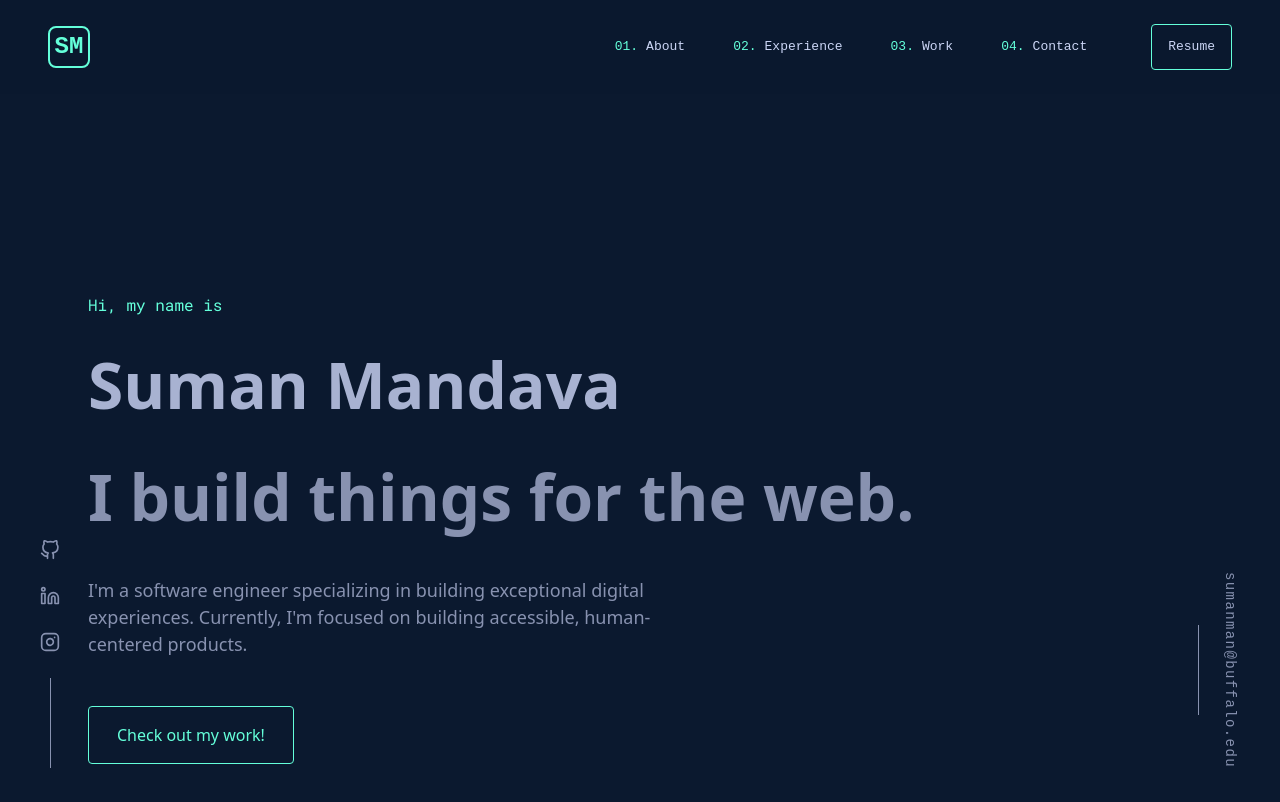
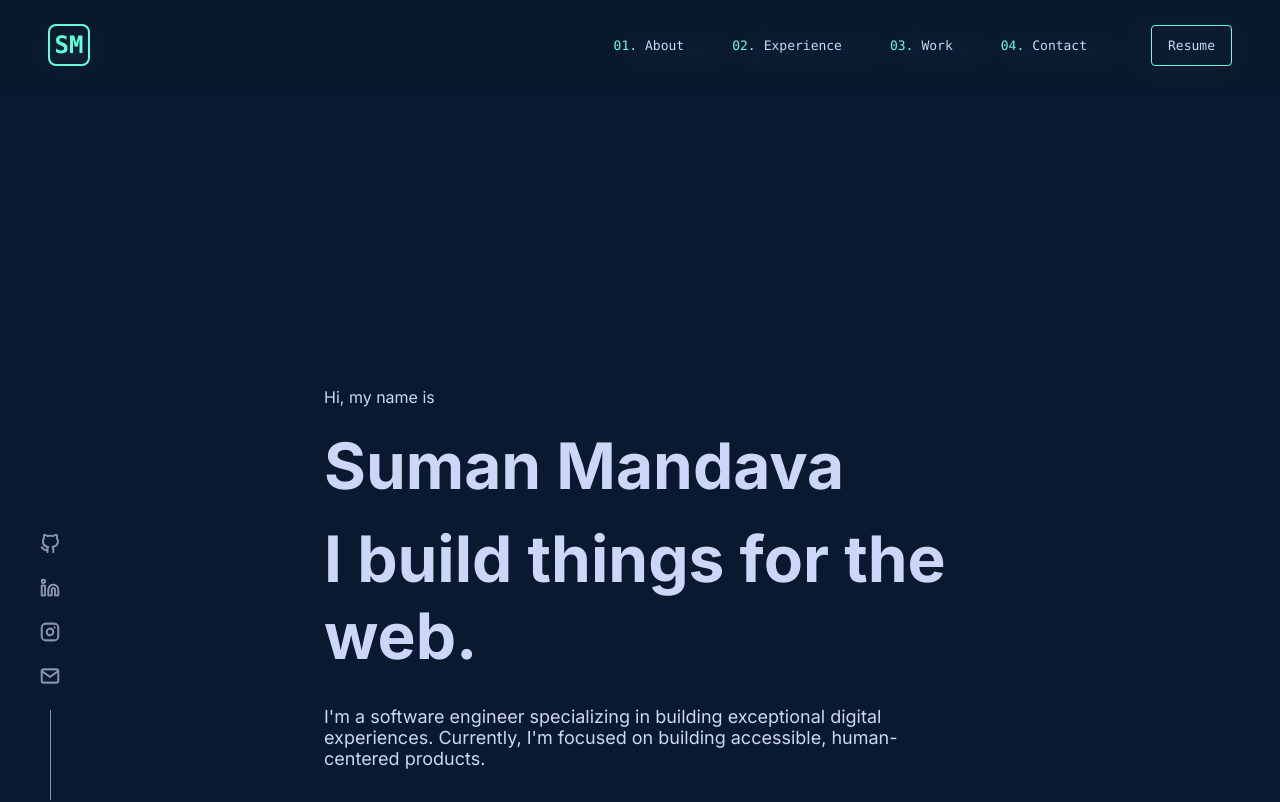
Before and after one commit to Vishnupriya-1008/Portfolio-, a Next.js app: page / in a window 1280 px wide. Shown: the top 802 px of the page. Built offline with nearby package versions, Linux system fonts and the light colour scheme.

Commit message:
feat: add navbar and social links, update styling and layout

```diff
--- a/src/app/globals.css
+++ b/src/app/globals.css
@@ -1,12 +1,10 @@
 :root {
-  --mint: #64ffda;
-  --navy: #0b192f;
-  --navy-light: #112240;
-  --slate: #8892b0;
-  --slate-light: #a8b2d1;
-  --slate-lightest: #ccd6f6;
-  --font-mono: 'SF Mono', 'Fira Code', 'Fira Mono', monospace;
-  --font-sans: 'Inter', sans-serif;
+  --background: #0a192f;
+  --text-primary: #ccd6f6;
+  --text-secondary: #8892b0;
+  --accent: #64ffda;
+  --accent-10: rgba(100, 255, 218, 0.1);
+  --font-mono: ui-monospace, SFMono-Regular, Menlo, Monaco, Consolas, "Liberation Mono", "Courier New", monospace;
 }
 
 * {
@@ -20,11 +18,9 @@ html {
 }
 
 body {
-  background-color: var(--navy);
-  color: var(--slate);
-  font-family: system-ui, -apple-system, BlinkMacSystemFont, 'Segoe UI', Roboto,
-    Oxygen, Ubuntu, Cantarell, 'Open Sans', 'Helvetica Neue', sans-serif;
-  line-height: 1.5;
+  background: var(--background);
+  color: var(--text-primary);
+  font-family: system-ui, -apple-system, BlinkMacSystemFont, 'Segoe UI', Roboto, Oxygen, Ubuntu, Cantarell, 'Open Sans', 'Helvetica Neue', sans-serif;
 }
 
 a {
@@ -32,60 +28,47 @@ a {
   text-decoration: none;
 }
 
-button {
-  background: none;
-  border: none;
-  padding: 0;
-  cursor: pointer;
-  font: inherit;
-  color: inherit;
+main {
+  max-width: 1600px;
+  width: 100%;
+  min-height: 100vh;
+  margin: 0 auto;
+  padding: 0 150px;
 }
 
-ul {
-  list-style: none;
-}
-
-::-webkit-scrollbar {
-  width: 8px;
-}
-
-::-webkit-scrollbar-track {
-  background: var(--navy);
-}
-
-::-webkit-scrollbar-thumb {
-  background: var(--mint);
-  border-radius: 4px;
-}
-
-::-webkit-scrollbar-thumb:hover {
-  opacity: 0.8;
+section {
+  margin: 100px auto;
+  max-width: 1000px;
 }
 
 .section-heading {
-  font-size: 2rem;
-  font-weight: bold;
-  color: var(--slate-light);
-  margin-bottom: 2rem;
   display: flex;
   align-items: center;
-  gap: 1rem;
+  position: relative;
+  margin: 10px 0 40px;
+  width: 100%;
+  font-size: clamp(26px, 5vw, 32px);
+  white-space: nowrap;
 }
 
-.section-heading::after {
-  content: "";
-  flex: 1;
-  height: 1px;
-  background-color: var(--slate-light);
-  opacity: 0.2;
-}
-
-section {
-  padding: 100px 0;
+@media (max-width: 1080px) {
+  main {
+    padding: 0 100px;
+  }
 }
 
 @media (max-width: 768px) {
+  main {
+    padding: 0 50px;
+  }
+
   section {
-    padding: 80px 0;
+    margin: 80px auto;
   }
 }
+
+@media (max-width: 480px) {
+  main {
+    padding: 0 25px;
+  }
+}
--- a/src/app/layout.tsx
+++ b/src/app/layout.tsx
@@ -1,13 +1,14 @@
 import './globals.css'
 import type { Metadata } from 'next'
-import { Inter, Roboto_Mono } from 'next/font/google'
+import { Inter } from 'next/font/google'
+import Navbar from '../components/Navbar'
+import SocialLinks from '../components/SocialLinks'
 
-const inter = Inter({ subsets: ['latin'], variable: '--font-inter' })
-const robotoMono = Roboto_Mono({ subsets: ['latin'], variable: '--font-roboto-mono' })
+const inter = Inter({ subsets: ['latin'] })
 
 export const metadata: Metadata = {
-  title: 'Your Name - Portfolio',
-  description: 'Software Engineer & Web Developer',
+  title: 'Suman Mandava | Portfolio',
+  description: 'Software Engineer specializing in building exceptional digital experiences',
 }
 
 export default function RootLayout({
@@ -16,9 +17,13 @@ export default function RootLayout({
   children: React.ReactNode
 }) {
   return (
-    <html lang="en" className={`${inter.variable} ${robotoMono.variable}`}>
-      <body className="bg-navy text-slate antialiased">
-        {children}
+    <html lang="en">
+      <body className={inter.className}>
+        <Navbar />
+        <SocialLinks />
+        <main>
+          {children}
+        </main>
       </body>
     </html>
   )
--- /dev/null
+++ b/src/components/Navbar.module.css
@@ -0,0 +1,82 @@
+.header {
+  position: fixed;
+  top: 0;
+  width: 100%;
+  height: 100px;
+  backdrop-filter: blur(10px);
+  z-index: 11;
+}
+
+.nav {
+  display: flex;
+  justify-content: space-between;
+  align-items: center;
+  max-width: 1600px;
+  margin: 0 auto;
+  padding: 0 50px;
+  height: 100%;
+}
+
+.logo {
+  font-size: 1.5rem;
+  font-weight: bold;
+}
+
+.logo a {
+  color: var(--accent);
+  text-decoration: none;
+}
+
+.links {
+  display: flex;
+  align-items: center;
+  gap: 2rem;
+}
+
+.links ol {
+  display: flex;
+  gap: 2rem;
+  list-style: none;
+  margin: 0;
+  padding: 0;
+}
+
+.links a {
+  color: var(--text-secondary);
+  text-decoration: none;
+  transition: color 0.2s ease-in-out;
+}
+
+.links a:hover {
+  color: var(--accent);
+}
+
+.number {
+  color: var(--accent);
+  margin-right: 0.5rem;
+  font-family: var(--font-mono);
+}
+
+.resumeButton {
+  padding: 0.75rem 1rem;
+  border: 1px solid var(--accent);
+  border-radius: 4px;
+  font-size: 0.875rem;
+  line-height: 1;
+  text-decoration: none;
+  transition: all 0.2s ease-in-out;
+}
+
+.resumeButton:hover {
+  background-color: var(--accent-10);
+}
+
+@media (max-width: 768px) {
+  .nav {
+    padding: 0 25px;
+  }
+
+  .links ol {
+    display: none;
+  }
+}
--- /dev/null
+++ b/src/components/Navbar.tsx
@@ -0,0 +1,46 @@
+'use client'
+
+import Link from 'next/link'
+import styles from './Navbar.module.css'
+
+const Navbar = () => {
+  const navItems = [
+    { name: 'About', href: '#about' },
+    { name: 'Experience', href: '#experience' },
+    { name: 'Work', href: '#work' },
+    { name: 'Contact', href: '#contact' }
+  ]
+
+  return (
+    <header className={styles.header}>
+      <nav className={styles.nav}>
+        <div className={styles.logo}>
+          <Link href="/">SM</Link>
+        </div>
+
+        <div className={styles.links}>
+          <ol>
+            {navItems.map((item, i) => (
+              <li key={item.name}>
+                <Link href={item.href}>
+                  <span className={styles.number}>0{i + 1}.</span>
+                  {item.name}
+                </Link>
+              </li>
+            ))}
+          </ol>
+          <a
+            className={styles.resumeButton}
+            href="/resume.pdf"
+            target="_blank"
+            rel="noopener noreferrer"
+          >
+            Resume
+          </a>
+        </div>
+      </nav>
+    </header>
+  )
+}
+
+export default Navbar
--- a/src/components/SocialLinks.module.css
+++ b/src/components/SocialLinks.module.css
@@ -1,31 +1,36 @@
-.container {
+.socialLinks {
   position: fixed;
   bottom: 0;
   left: 40px;
+  z-index: 10;
+}
+
+.list {
   display: flex;
   flex-direction: column;
-  gap: 1.25rem;
   align-items: center;
-  padding-bottom: 2rem;
+  gap: 20px;
+  margin: 0;
+  padding: 0;
+  list-style: none;
 }
 
-.container::after {
-  content: '';
-  display: block;
+.list li a {
+  color: var(--text-secondary);
+  transition: all 0.2s ease-in-out;
+}
+
+.list li a:hover {
+  color: var(--accent);
+  transform: translateY(-3px);
+}
+
+.line {
   width: 1px;
   height: 90px;
   margin: 0 auto;
-  background-color: var(--slate);
-}
-
-.link {
-  color: var(--slate);
-  transition: all 0.2s;
-}
-
-.link:hover {
-  color: var(--mint);
-  transform: translateY(-3px);
+  background-color: var(--text-secondary);
+  margin-top: 20px;
 }
 
 .email {
@@ -63,7 +68,7 @@
 }
 
 @media (max-width: 1080px) {
-  .container {
+  .socialLinks {
     left: 20px;
   }
 
@@ -73,6 +78,10 @@
 }
 
 @media (max-width: 768px) {
+  .socialLinks {
+    display: none;
+  }
+
   .container,
   .email {
     display: none;
--- a/src/components/SocialLinks.tsx
+++ b/src/components/SocialLinks.tsx
@@ -1,60 +1,50 @@
 'use client'
 
-import { motion } from 'framer-motion'
-import { FiGithub, FiLinkedin, FiInstagram } from 'react-icons/fi'
+import { FiGithub, FiLinkedin, FiInstagram, FiMail } from 'react-icons/fi'
 import styles from './SocialLinks.module.css'
 
 const SocialLinks = () => {
-  const links = [
-    { icon: FiGithub, href: 'https://github.com/lakki12233' },
-    { icon: FiLinkedin, href: 'https://www.linkedin.com/in/sumanmandava/' },
-    { icon: FiInstagram, href: 'https://www.instagram.com/suman._.03/' }
+  const socialLinks = [
+    {
+      name: 'GitHub',
+      url: 'https://github.com/lakki12233',
+      icon: <FiGithub size={20} />
+    },
+    {
+      name: 'LinkedIn',
+      url: 'https://linkedin.com/in/sumanmandava',
+      icon: <FiLinkedin size={20} />
+    },
+    {
+      name: 'Instagram',
+      url: 'https://instagram.com/suman._.03',
+      icon: <FiInstagram size={20} />
+    },
+    {
+      name: 'Email',
+      url: 'mailto:sumanman@buffalo.edu',
+      icon: <FiMail size={20} />
+    }
   ]
 
   return (
-    <>
-      <motion.div
-        className={styles.container}
-        initial={{ opacity: 0 }}
-        animate={{ opacity: 1 }}
-        transition={{ duration: 0.5, delay: 1 }}
-      >
-        {links.map((link, i) => {
-          const Icon = link.icon
-          return (
-            <motion.a
-              key={link.href}
-              href={link.href}
+    <div className={styles.socialLinks}>
+      <ul className={styles.list}>
+        {socialLinks.map((link) => (
+          <li key={link.name}>
+            <a
+              href={link.url}
               target="_blank"
               rel="noopener noreferrer"
-              className={styles.link}
-              initial={{ y: 20, opacity: 0 }}
-              animate={{ y: 0, opacity: 1 }}
-              transition={{ duration: 0.5, delay: i * 0.1 + 1 }}
+              aria-label={link.name}
             >
-              <Icon size={20} />
-            </motion.a>
-          )
-        })}
-      </motion.div>
-
-      <motion.div
-        className={styles.email}
-        initial={{ opacity: 0 }}
-        animate={{ opacity: 1 }}
-        transition={{ duration: 0.5, delay: 1 }}
-      >
-        <motion.a
-          href="mailto:sumanman@buffalo.edu"
-          className={styles.emailLink}
-          initial={{ y: 20, opacity: 0 }}
-          animate={{ y: 0, opacity: 1 }}
-          transition={{ duration: 0.5, delay: 1.5 }}
-        >
-          sumanman@buffalo.edu
-        </motion.a>
-      </motion.div>
-    </>
+              {link.icon}
+            </a>
+          </li>
+        ))}
+      </ul>
+      <div className={styles.line} />
+    </div>
   )
 }
 
--- a/src/components/Work.tsx
+++ b/src/components/Work.tsx
@@ -1,6 +1,5 @@
 'use client'
 
-import { motion } from 'framer-motion'
 import { FiGithub, FiExternalLink } from 'react-icons/fi'
 import Image from 'next/image'
 import styles from './Work.module.css'
@@ -35,26 +34,13 @@ const Work = () => {
 
   return (
     <section id="work" className={styles.section}>
-      <motion.div
-        initial={{ opacity: 0, y: 20 }}
-        whileInView={{ opacity: 1, y: 0 }}
-        viewport={{ once: true }}
-        transition={{ duration: 0.5 }}
-      >
-        <h2 className={styles.heading}>
+      <h2 className="section-heading">
         <span className={styles.number}>03.</span> Some Things I&apos;ve Built
       </h2>
 
       <div className={styles.projectGrid}>
         {projects.map((project, index) => (
-            <motion.div
-              key={index}
-              className={styles.projectCard}
-              initial={{ opacity: 0, y: 20 }}
-              whileInView={{ opacity: 1, y: 0 }}
-              viewport={{ once: true }}
-              transition={{ duration: 0.5, delay: index * 0.1 }}
-            >
+          <div key={index} className={styles.projectCard}>
             <div className={styles.projectContent}>
               <p className={styles.projectOverline}>Featured Project</p>
               <h3 className={styles.projectTitle}>
@@ -89,15 +75,12 @@ const Work = () => {
                 alt={project.title}
                 width={600}
                 height={400}
-                  quality={95}
                 priority={index === 0}
-                  style={{ maxWidth: '100%', height: 'auto' }}
               />
             </div>
-            </motion.div>
+          </div>
         ))}
       </div>
-      </motion.div>
     </section>
   )
 }
```
Lines whose indentation alone changed are shown as unchanged.
